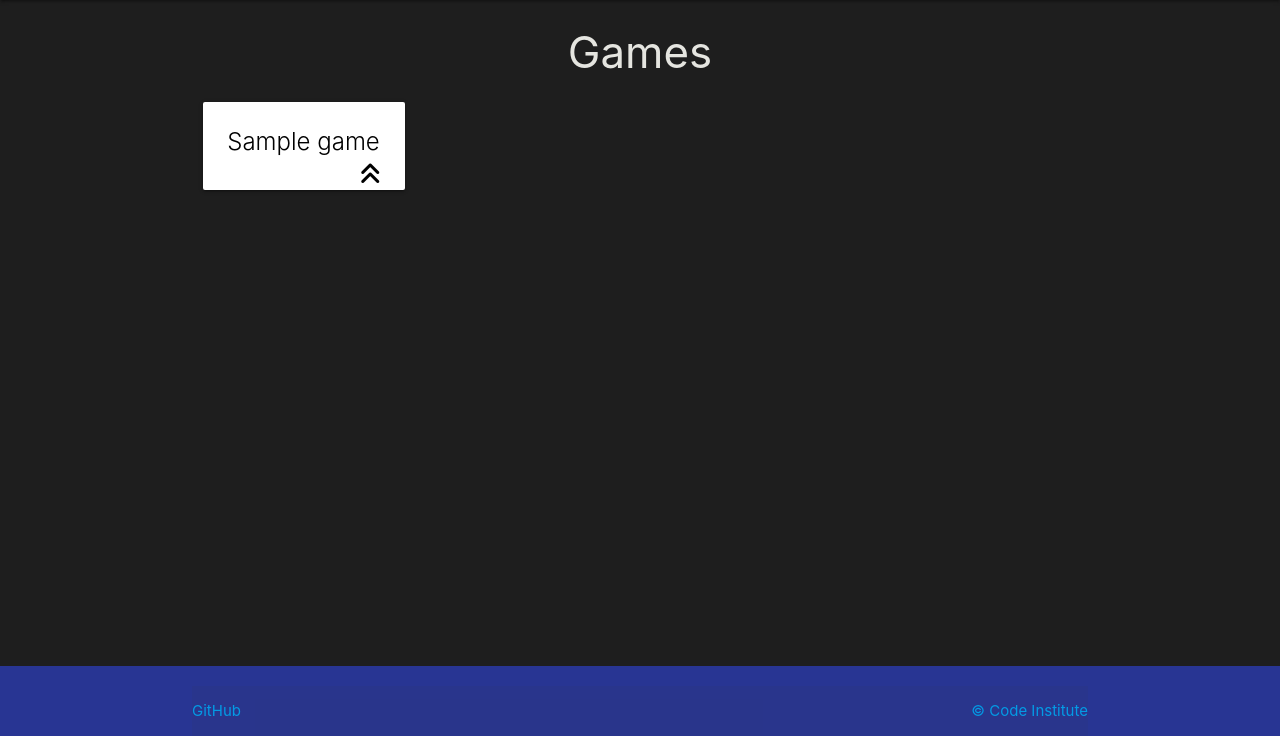
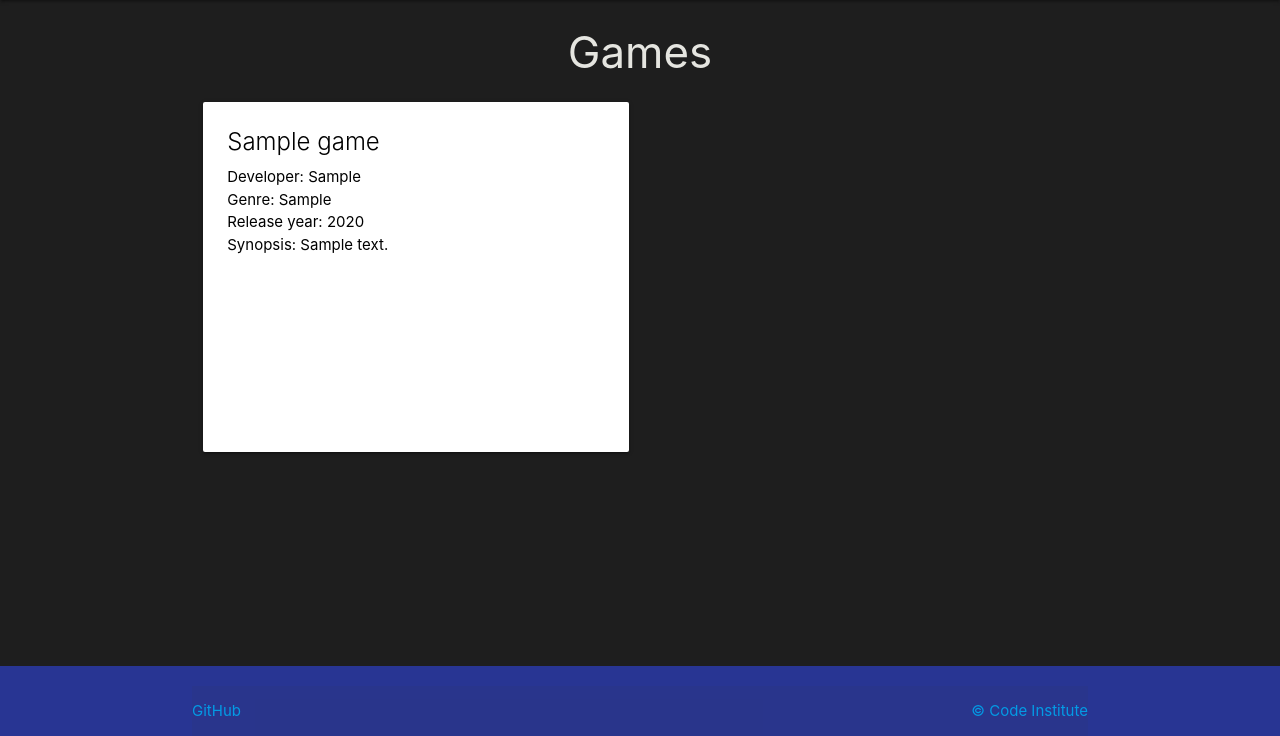
Before and after one commit to joshfreeman00/video-game-review-MS3, a Flask app: page /get_games in a window 1280 px wide. Shown: the part 64-800 px from the top of the page. Run offline with Flask 2, Linux system fonts and the light colour scheme; tables that the repository leaves empty hold one stand-in row (values such as "Sample post"); some libraries are stand-ins or nearby versions.

Commit message:
Alter styling for game cards

```diff
--- a/videogamereview/static/css/style.css
+++ b/videogamereview/static/css/style.css
@@ -14,6 +14,10 @@ main {
     line-height: 2;
 }
 
+.card-games {
+    min-height: 350px;
+}
+
 @media only screen and (max-width: 992px){
     nav .brand-logo {
         width: 100%;
--- a/videogamereview/templates/games.html
+++ b/videogamereview/templates/games.html
@@ -14,24 +14,20 @@
 
 <div class="row">
     {% for game in games %}
-    <div class="col s12 m6 l3">
-        <div class="card">
+    <div class="col s12 m6">
+        <div class="card card-games">
             <div class="card-content black-text">
-                <span class="card-title activator">{{ game.game_name }}<i
-                        class="fa-solid fa-angles-up right "></i></span>
+                <span class="card-title">{{ game.game_name }}</span>
+                <p>Developer: {{ game.developer }}</p>
+                <p>Genre: {{ game.genre }}</p>
+                <p>Release year: {{ game.release_year }}</p>
+                <p>Synopsis: {{ game.game_description }}</p><br>
                 {% if session.user|lower == 'admin' %}
                 <div class="card-action">
                     <a href="{{ url_for('edit_game', game_id=game.id) }}" class="btn green accent-4">Edit</a>
                     <a href="#modal-{{ game.id }}" class="btn red right modal-trigger">Delete</a>
                 </div>
                 {% endif %}
-            </div>
-            <div class="card-reveal black-text">
-                <span class="card-title">{{ game.game_name }}<i class="fa-solid fa-xmark right"></i></span>
-                <p>Developer: {{ game.developer }}</p><br>
-                <p>Genre: {{ game.genre }}</p><br>
-                <p>Release year: {{ game.release_year }}</p><br>
-                <p>Synopsis: {{ game.game_description }}</p>
             </div>
         </div>
     </div>
```
